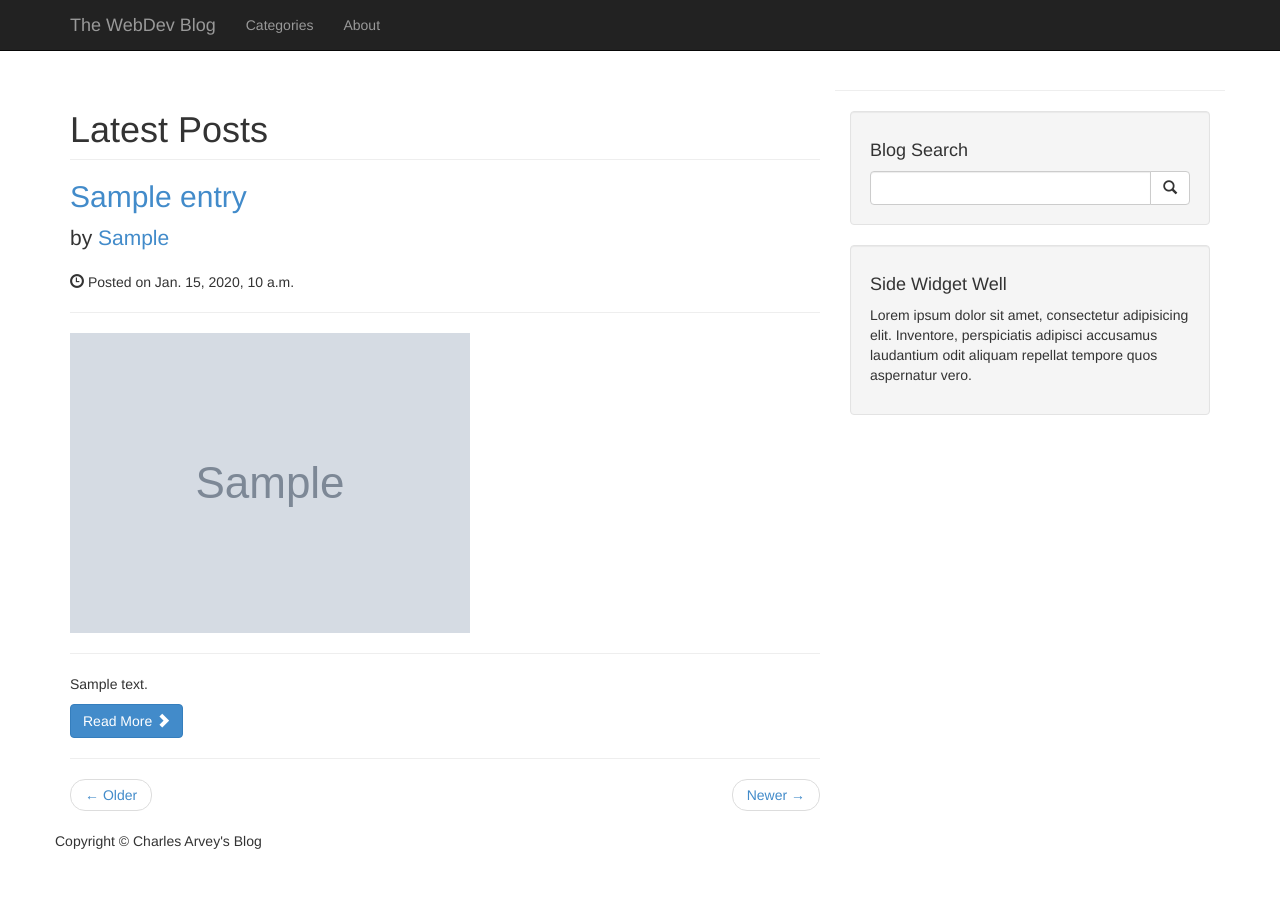
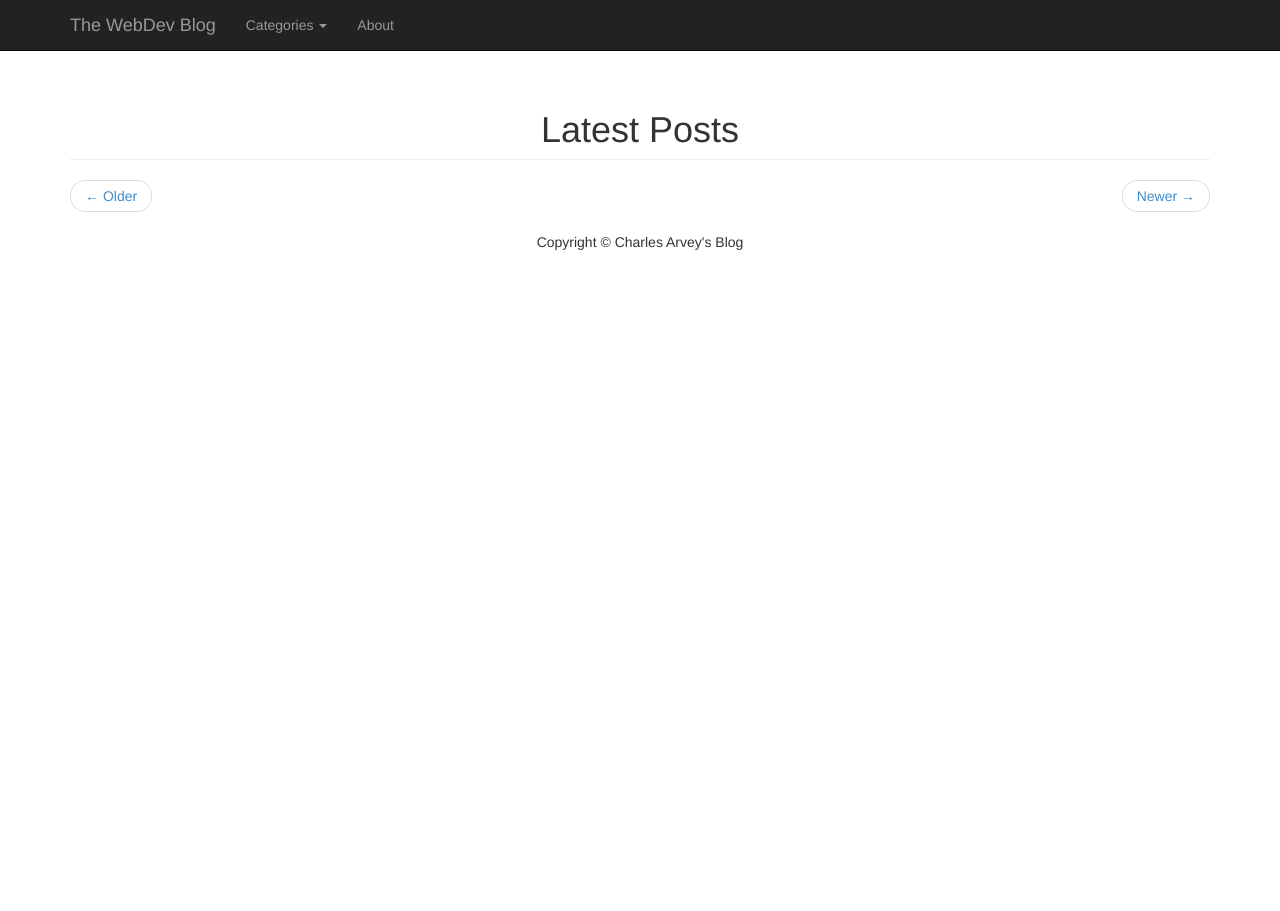
Before and after one commit to carvey/blogger, a Django app: template templates/blogger/index.html in a window 1280 px wide. After the commit the page ends 250 px from the top, so only its background shows below. Run offline with Django 3.2, Linux system fonts and the light colour scheme; the template is opened without the code that fills it: most values are stand-ins (such as "Sample title", 1, 10 or a date in 2020); grey boxes marked "Sample" are stand-in pictures; parts of the project's set-up code (start-up, migrations or seed data) failed here and were passed over; some libraries are stand-ins or nearby versions.

Commit message:
Blog now in a usable state

```diff
--- a/blog_project/settings.py
+++ b/blog_project/settings.py
@@ -37,6 +37,7 @@ TEMPLATE_LOADERS = (
 
 
 MEDIA_ROOT = os.path.join(PROJECT_PATH, 'media')
+MEDIA_URL = "/media/"
 
 from photologue import PHOTOLOGUE_APP_DIR
 TEMPLATE_DIRS = (
--- a/blog_project/urls.py
+++ b/blog_project/urls.py
@@ -1,13 +1,14 @@
 from django.conf.urls import patterns, include, url
 from blogger.views import PostView, CategoryView
 from django.contrib import admin
+from django.conf import settings
 
 admin.autodiscover()
 
 urlpatterns = patterns('',
                        url(r'^$', include('blogger.urls')),
                        url(r'^admin/', include(admin.site.urls)),
-                       url(r'^(?P<category>\w+)/$', CategoryView.as_view()),
+                       url(r'^(?P<cat>[-\w]+)/$', CategoryView.as_view()),
                        url(r'^(?P<requested_category>[-\w]+)/(?P<slug>[-\w]+)/$', PostView.as_view()),
                        url(r'^weblog/', include('zinnia.urls', namespace='zinnia')),
                        url(r'^comments/', include('django.contrib.comments.urls')),
@@ -15,3 +16,9 @@ urlpatterns = patterns('',
                        url(r'^tinymce/', include('tinymce.urls')),
 
 )
+
+if settings.DEBUG:
+    # static files (images, css, javascript, etc.)
+    urlpatterns += patterns('',
+        (r'^media/(?P<path>.*)$', 'django.views.static.serve', {
+        'document_root': settings.MEDIA_ROOT}))
--- a/templates/base.html
+++ b/templates/base.html
@@ -45,11 +45,16 @@
             <!-- Collect the nav links, forms, and other content for toggling -->
             <div class="collapse navbar-collapse" id="bs-example-navbar-collapse-1">
                 <ul class="nav navbar-nav">
-                    <li>
-                        <a href="#">Categories</a>
+                    <li class="dropdown">
+                      <a href="#" class="dropdown-toggle" data-toggle="dropdown">Categories <span class="caret"></span></a>
+                      <ul class="dropdown-menu" role="menu">
+                        {% for cat in categories %}
+                           <li><a href="/{{ cat.slug }}">{{ cat.title }}</a></li>
+                        {% endfor %}
+                      </ul>
                     </li>
                     <li>
-                        <a href="#">About</a>
+                        <a href="/about/about">About</a>
                     </li>
                 </ul>
             </div>
@@ -62,29 +67,29 @@
     {% endblock %}
 
     <!-- Blog Sidebar Widgets Column -->
-            <div class="col-md-4">
-
-                <!-- Blog Search Well -->
-                <div class="well">
-                    <h4>Blog Search</h4>
-                    <div class="input-group">
-                        <input type="text" class="form-control">
-                        <span class="input-group-btn">
-                            <button class="btn btn-default" type="button">
-                                <span class="glyphicon glyphicon-search"></span>
-                        </button>
-                        </span>
-                    </div>
-                    <!-- /.input-group -->
-                </div>
-
-                <!-- Side Widget Well -->
-                <div class="well">
-                    <h4>Side Widget Well</h4>
-                    <p>Lorem ipsum dolor sit amet, consectetur adipisicing elit. Inventore, perspiciatis adipisci accusamus laudantium odit aliquam repellat tempore quos aspernatur vero.</p>
-                </div>
-
-            </div>
+{#            <div class="col-md-4">#}
+{##}
+{#                <!-- Blog Search Well -->#}
+{#                <div class="well">#}
+{#                    <h4>Blog Search</h4>#}
+{#                    <div class="input-group">#}
+{#                        <input type="text" class="form-control">#}
+{#                        <span class="input-group-btn">#}
+{#                            <button class="btn btn-default" type="button">#}
+{#                                <span class="glyphicon glyphicon-search"></span>#}
+{#                        </button>#}
+{#                        </span>#}
+{#                    </div>#}
+{#                    <!-- /.input-group -->#}
+{#                </div>#}
+{##}
+{#                <!-- Side Widget Well -->#}
+{#                <div class="well">#}
+{#                    <h4>Side Widget Well</h4>#}
+{#                    <p>Lorem ipsum dolor sit amet, consectetur adipisicing elit. Inventore, perspiciatis adipisci accusamus laudantium odit aliquam repellat tempore quos aspernatur vero.</p>#}
+{#                </div>#}
+{##}
+{#            </div>#}
 
     <!-- Footer -->
     <footer>
@@ -101,7 +106,7 @@
     <!-- /.container -->
 
     <!-- jQuery Version 1.11.0 -->
-    <script src="{% static 'js/jquery-1.11.0.js' %}"></script>
+    <script src="{% static 'js/jquery-1.11.0.min.js' %}"></script>
 
     <!-- Bootstrap Core JavaScript -->
     <script src="{% static 'js/bootstrap.min.js' %}"></script>
--- a/templates/blogger/index.html
+++ b/templates/blogger/index.html
@@ -3,40 +3,50 @@
 {% load blogger_filters %}
 
 {% block content %}
-    <div class="container">
+    <div class="container" style="text-align: center">
 
         <div class="row">
 
             <!-- Blog Entries Column -->
-            <div class="col-md-8">
+            <div class="col-md-12">
+
 
                 <h1 class="page-header">
+                    {% block title %}
                         Latest Posts
+                    {% endblock %}
                 </h1>
-
 
 
                 <!-- Latest Posts -->
                 {% for entry in entries %}
+                    {% if entry.status == 2 %}
                         <h2>
+                            {% if not category %}
                                 <a href="{{ entry.categories.all.0.slug }}/{{ entry.slug }}">{{ entry.title }}</a>
+                            {% else %}
+                                <a href="{{ entry.slug }}">{{ entry.title }}</a>
+                            {% endif %}
                         </h2>
-                <p class="lead">
-                    by <a href="index.php">{{ entry.authors.all.0 }}</a>
-                </p>
+        {#                <p class="lead">#}
+        {#                    by <a href="index.php">{{ entry.authors.all.0 }}</a>#}
+        {#                </p>#}
 
                         {% localtime on %}
                             <p><span class="glyphicon glyphicon-time"></span> Posted on {{ entry.creation_date }}</p>
                         {% endlocaltime %}
-                <hr>
-
-                <img class="img-responsive" src="{{ entry.image.get_thumbnail_url }}" alt="">
-                <hr>
-                <p>{{ entry.content|safe|truncatewords:25 }}</p>
-                <a class="btn btn-primary" href="/{{ entry.categories.all.0 }}/{{ entry.slug }}">Read More
-                    <span class="glyphicon glyphicon-chevron-right"></span></a>
+        {#                <hr>#}
+        {##}
+        {#                <img class="img-responsive" src="{{ entry.image.get_thumbnail_url }}" alt="">#}
+        {#                <hr>#}
+                            <div  style="text-align: left">
+                        <p>{{ entry.content|safe|truncatewords:125 }}</p>
+                            </div>
+        {#                <a class="btn btn-primary" href="/{{ entry.categories.all.0 }}/{{ entry.slug }}">Read More#}
+        {#                    <span class="glyphicon glyphicon-chevron-right"></span></a>#}
 
                         <hr>
+                    {% endif %}
                 {% endfor %}
 
 
@@ -56,5 +66,5 @@
 
         <!-- /.row -->
 
-        <hr>
+{#        <hr>#}
 {% endblock %}
```
Also changed, not shown: blogger/views.py (+6 -3 lines), templates/blogger/category.html (added, +7 -0 lines), templates/blogger/post.html (+14 -7 lines). Lines whose indentation alone changed are shown as unchanged.
